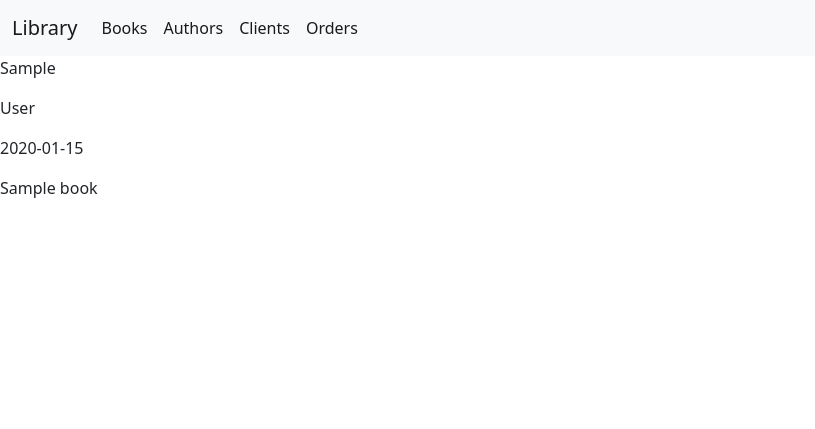
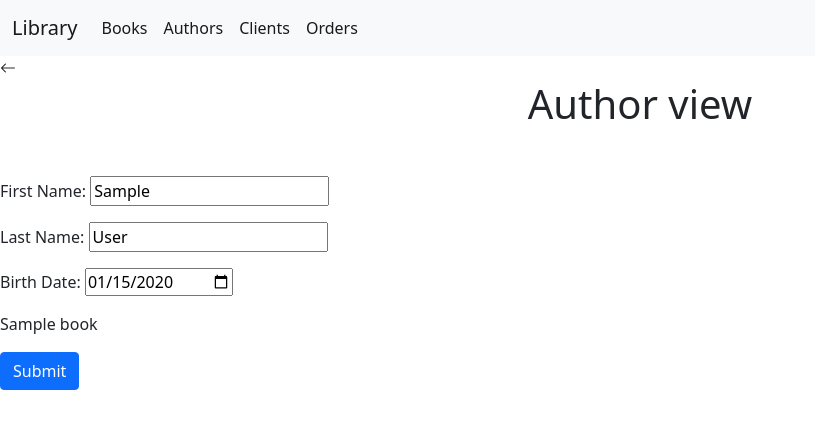
Before and after one commit to OleksaKond/epam-final-project, a Flask app: page /authors/view/1/ in a window 1280 px wide. Shown: the top 429 px of the page, without its empty margins (0-815 px from the left). Run offline with Flask 2, Linux system fonts and the light colour scheme; tables that the repository leaves empty hold one stand-in row (values such as "Sample post"); some libraries are stand-ins or nearby versions.

Commit message:
Update project strucuture

```diff
--- a/app.py
+++ b/app.py
@@ -10,6 +10,8 @@ app.register_blueprint(books, url_prefix="/books")
 app.register_blueprint(authors, url_prefix="/authors")
 app.register_blueprint(clients, url_prefix="/clients")
 app.register_blueprint(orders, url_prefix="/orders")
+
+app.config['SECRET_KEY']='LOL'
 
 GENRES = ["Romance",
           "Crime",
--- a/templates/authors/author_view.html
+++ b/templates/authors/author_view.html
@@ -1,14 +1,20 @@
 {% extends "base.html" %}
-{% block title %}Author view{% endblock %}
+{% block title %}Book view{% endblock %}
 
 {% block content %}
-{% if author %}
-    <p>{{ author.fname }}</p>
-    <p>{{ author.lname }}</p>
-    <p>{{ author.bdate.strftime('%Y-%m-%d') }}</p>
-    {% for book in books %}
-        <p>{{ book.name }}</p>
-    {% endfor %}
+{% if form %}
+<i class="bi bi-arrow-left" onclick="history.back()"></i>
+<center><h1>Author view</h1></center><br>
+<form method="post" class="form-horizontal">
+    <p>{{ form.hidden_tag() }}
+    <p>{{ form.fname.label() }} {{ form.fname(value=author.fname) }}
+    <p>{{ form.lname.label() }} {{ form.lname(value=author.lname) }}
+    <p>{{ form.birth_date.label() }} {{ form.birth_date(value=author.bdate.strftime('%Y-%m-%d')) }}
+    {%for i in author.books %}
+        <p>{{ i.name }}</p>
+    {% endfor%}
+    <p>{{ form.submit(class="btn btn-primary") }}
+</form>
 {% else %}
     <h1>Sorry, there is no book in our list...</h1>
 {% endif %}
--- a/templates/books/book_view.html
+++ b/templates/books/book_view.html
@@ -16,11 +16,7 @@
             <label for="exampleFormControlSelect1">Authors</label>
             <select name="author" class="form-control" id="exampleFormControlSelect1">
                 {% for au in authors %}
-                    {% if book.author == au %}
-                        <option selected="selected">{{ au.id }} - {{ au.fname }} {{ au.lname }}</option>
-                    {% else %}
-                        <option>{{ au.id }} - {{ au.fname }} {{ au.lname }}</option>
-                    {% endif %}
+                        <option value="{{ au.id }}" {% if book.author == au %} selected="selected" {% endif %}>{{ au.id }} - {{ au.fname }} {{ au.lname }}</option>
                 {% endfor %}
             </select>
         </div>
--- a/views/authors.py
+++ b/views/authors.py
@@ -1,28 +1,36 @@
-from flask import Blueprint, render_template, request, redirect
+from flask import Blueprint, render_template, request, redirect, url_for
 from models import Authors, Books, db
+from flask_wtf import FlaskForm
+from wtforms.fields import DateField, StringField, SelectMultipleField, SubmitField
 
 authors = Blueprint('authors', __name__, template_folder='templates')
+
+
+class AuthFrom(FlaskForm):
+    fname = StringField("First Name: ")
+    lname = StringField("Last Name: ")
+    birth_date = DateField("Birth Date: ", format="%Y-%m-%d")
+    submit = SubmitField("Submit")
 
 
 @authors.route('/')
 def all_authors():
     if request.method == "POST":
-        if request.form['action'] == 'edit':
-            if request.form['item'] == 'book':
-                author = Authors.query.filter_by(id=request.form['id'])
-                author.fname = request.form['fname']
-                author.lname = request.form['lname']
-                author.bdate = request.form['bdate']
-                db.session.commit()
-        elif request.form['action'] == 'delete':
-            Authors.query.filter_by(id=request.form['id']).delete()
-            db.session.commit()
-            return redirect('')
+        Authors.query.filter_by(id=request.form['id']).delete()
+        db.session.commit()
+        return redirect('')
     elif request.method == "GET":
-        return render_template('authors/authors.html', authors=Authors.query.all())
+        return render_template('authors/authors.html', authors=db.session.query(Authors).order_by(Authors.id))
 
 
-@authors.route('/view/<author_id>/')
+@authors.route('/view/<author_id>/', methods=['POST', "GET"])
 def view_author(author_id):
-    return render_template('authors/author_view.html', author=Authors.query.filter_by(id=author_id).first(),
-                           books=Books.query.filter_by(authors_id=author_id))
+    if request.method == 'GET':
+        return render_template('authors/author_view.html', form=AuthFrom(), author=Authors.query.filter_by(id=author_id).first())
+    elif request.method == 'POST':
+        author = Authors.query.filter_by(id=author_id).first()
+        author.fname = request.form['fname']
+        author.lname = request.form['lname']
+        author.bdate = request.form['birth_date']
+        db.session.commit()
+        return redirect(url_for('authors.all_authors'))
```
Also changed, not shown: service/book_service.py (added, +40 -0 lines), views/books.py (+5 -8 lines), service/author_service.py (added), service/client_order.py (added), service/order_service.py (added).
